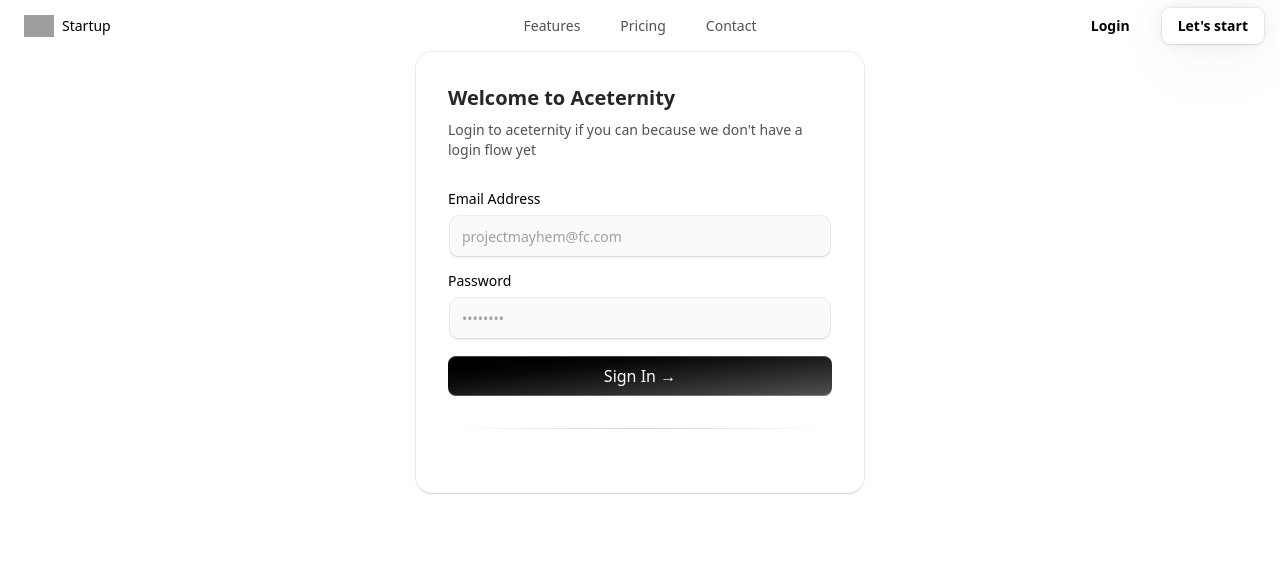
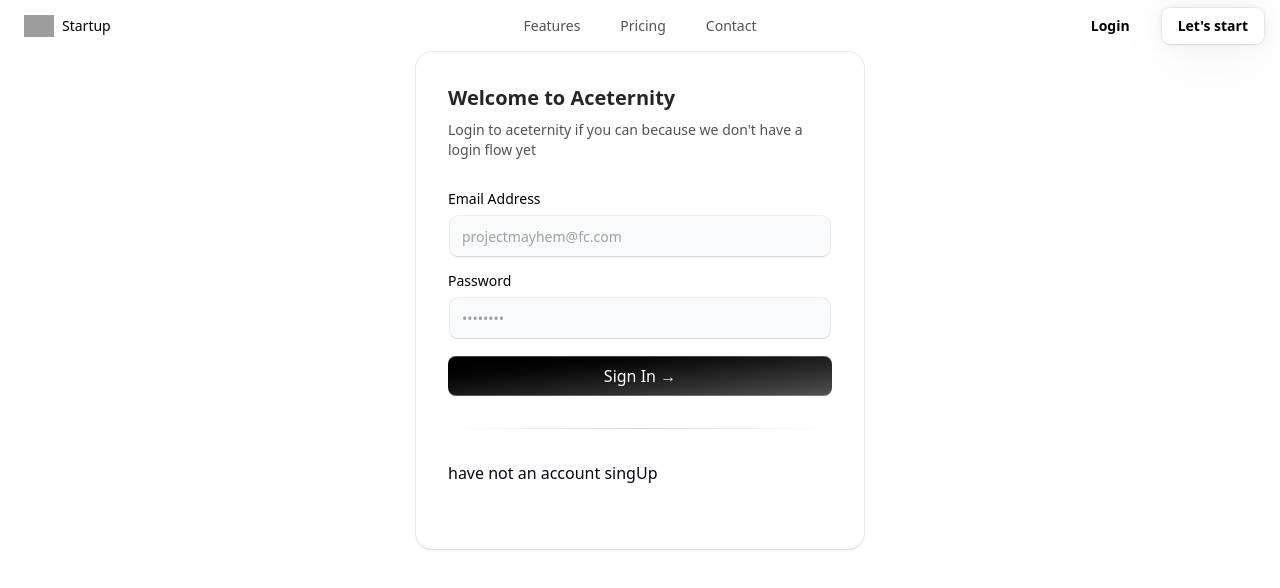
Before and after one commit to NegiSushant/second-brain, a React app in the folder frontend/: page /signin in a window 1280 px wide. Shown: the top 588 px of the page. Built offline with nearby package versions, Linux system fonts and the light colour scheme; grey boxes are pictures that could not be loaded; the HTML template or start-up script is replaced by a standard one.

Commit message:
frondrend

```diff
--- a/frontend/src/components/Navbar.tsx
+++ b/frontend/src/components/Navbar.tsx
@@ -90,7 +90,7 @@
                 variant="primary"
                 className="w-full"
               >
-                Book a call
+                Let's start
               </NavbarButton>
             </div>
           </MobileNavMenu>
--- a/frontend/src/pages/SingIn.tsx
+++ b/frontend/src/pages/SingIn.tsx
@@ -39,6 +39,9 @@
         </button>
 
         <div className="my-8 h-[1px] w-full bg-gradient-to-r from-transparent via-neutral-300 to-transparent dark:via-neutral-700" />
+        <div>
+          have not an account <a>singUp</a>
+        </div>
 
 
       </form>
```
